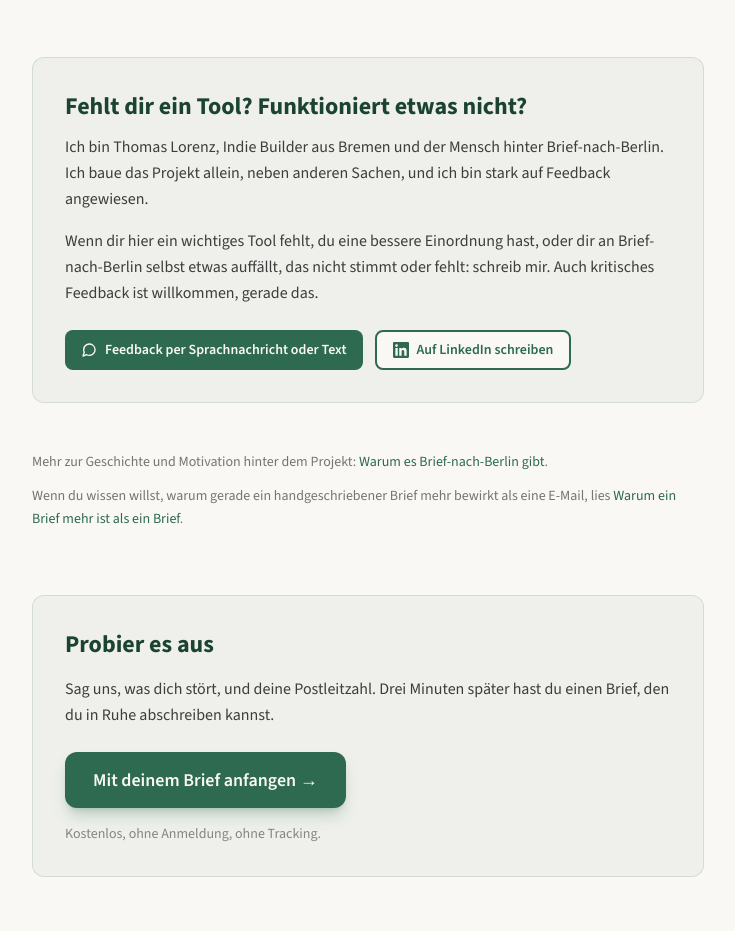
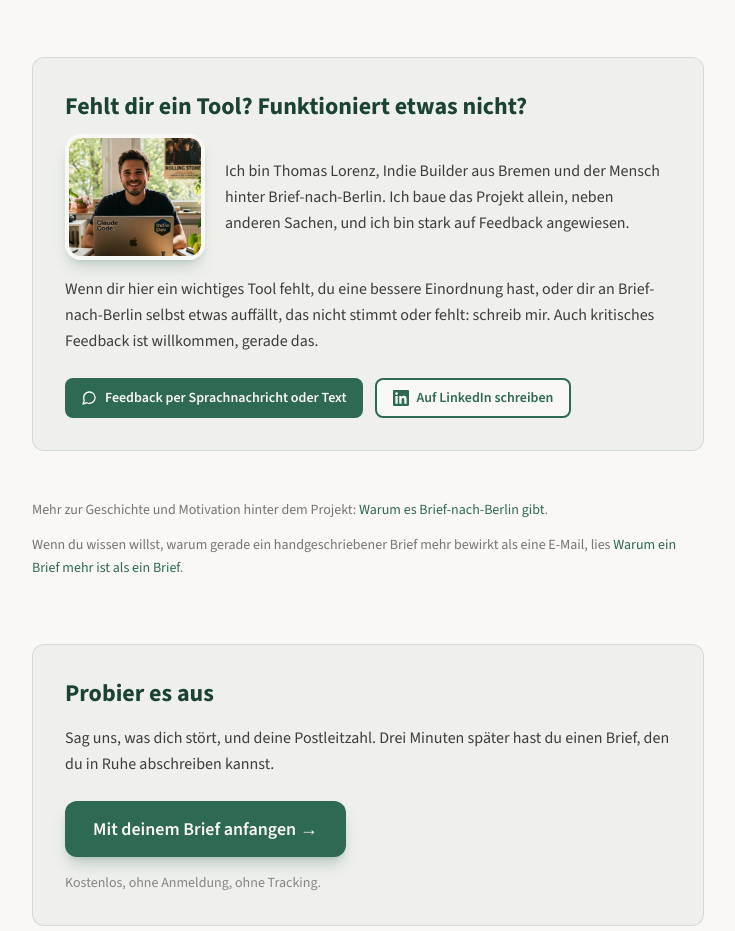
Before and after one commit to tholo91/brief-nach-berlin, a Next.js app in the folder web/: page /andere-tools in a window 1280 px wide. Shown: the part 6180-7111 px from the top of the page, without its empty margins (272-1007 px from the left). Built offline with nearby package versions, Linux system fonts and the light colour scheme.

Commit message:
feat(andere-tools): enhance profile section with image and layout adjustments
Updated the AndereToolsPage to include a portrait image of Thomas Lorenz alongside the introductory text, improving visual engagement and layout.

Added Image component for optimized image handling.

```diff
--- a/web/src/app/(site)/andere-tools/page.tsx
+++ b/web/src/app/(site)/andere-tools/page.tsx
@@ -1,4 +1,5 @@
 import Link from "next/link";
+import Image from "next/image";
 import { Figure } from "@/components/editorial/Figure";
 import { Prose } from "@/components/editorial/Prose";
 import type { Metadata } from "next";
@@ -346,11 +347,22 @@ export default function AndereToolsPage() {
             <h2 className="font-body text-2xl font-bold text-waldgruen-dark mb-3">
               Fehlt dir ein Tool? Funktioniert etwas nicht?
             </h2>
-            <p className="font-body text-warmgrau leading-relaxed mb-4">
-              Ich bin Thomas Lorenz, Indie Builder aus Bremen und der Mensch
-              hinter Brief-nach-Berlin. Ich baue das Projekt allein, neben
-              anderen Sachen, und ich bin stark auf Feedback angewiesen.
-            </p>
+            <div className="flex flex-col sm:flex-row gap-5 items-start sm:items-center mb-4">
+              <div className="shrink-0">
+                <Image
+                  src="/images/thomas-portrait.webp"
+                  alt="Thomas Lorenz, der hinter Brief-nach-Berlin steht"
+                  width={400}
+                  height={360}
+                  className="w-[140px] h-auto rounded-2xl border-4 border-creme shadow-lg shadow-waldgruen/20"
+                />
+              </div>
+              <p className="font-body text-warmgrau leading-relaxed">
+                Ich bin Thomas Lorenz, Indie Builder aus Bremen und der Mensch
+                hinter Brief-nach-Berlin. Ich baue das Projekt allein, neben
+                anderen Sachen, und ich bin stark auf Feedback angewiesen.
+              </p>
+            </div>
             <p className="font-body text-warmgrau leading-relaxed mb-6">
               Wenn dir hier ein wichtiges Tool fehlt, du eine bessere
               Einordnung hast, oder dir an Brief-nach-Berlin selbst etwas
--- a/web/src/app/(site)/feedback/FeedbackForm.tsx
+++ b/web/src/app/(site)/feedback/FeedbackForm.tsx
@@ -43,6 +43,9 @@ export function FeedbackForm({
   const [letterSent, setLetterSent] = useState<boolean | null>(null);
   const [submitted, setSubmitted] = useState(false);
   const [errorMessage, setErrorMessage] = useState<string | null>(null);
+  // True once the server flagged a rate-limit. The next submit click bypasses
+  // the throttle — the warning becomes a soft "are you sure?" instead of a block.
+  const [bypassRateLimit, setBypassRateLimit] = useState(false);
   const [pending, startTransition] = useTransition();
 
   // Strip the signed token from the URL after the server-component handed it
@@ -76,6 +79,7 @@ export function FeedbackForm({
         consent,
         letterSent,
         token,
+        bypassRateLimit,
       });
       // "already_submitted" is functionally a success from the user's POV —
       // their rating exists in the DB, just from an earlier click. Show the
@@ -83,6 +87,9 @@ export function FeedbackForm({
       if ("success" in result || result.error === "already_submitted") {
         setSubmitted(true);
         return;
+      }
+      if (result.error === "rate_limited") {
+        setBypassRateLimit(true);
       }
       setErrorMessage(result.message);
     });
--- a/web/src/lib/actions/submitReview.ts
+++ b/web/src/lib/actions/submitReview.ts
@@ -16,6 +16,10 @@ const reviewSchema = z.object({
   // Required — the form will not allow submit until the user picks Ja/Nein.
   letterSent: z.boolean(),
   token: z.string().min(20).max(4000),
+  // Set by the client after the user dismissed the rate-limit warning and
+  // confirmed they want to submit anyway. The unique-token DB constraint
+  // still prevents true duplicates — this only suppresses the IP throttle.
+  bypassRateLimit: z.boolean().optional(),
 });
 
 export type SubmitReviewResult =
@@ -53,6 +57,7 @@ export async function submitReviewAction(
   }
 
   const ip = await getClientIp();
+  if (!data.bypassRateLimit) {
     const limit = checkRateLimit(
       `review:ip:${ip}`,
       LIMITS.REVIEW_PER_IP.max,
@@ -62,9 +67,10 @@ export async function submitReviewAction(
       return {
         error: "rate_limited",
         message:
-        "Du hast gerade eben schon eine Bewertung abgegeben. Bitte warte einen Moment.",
+          "Du hast gerade eben schon eine Bewertung abgegeben. Wenn du trotzdem eine zweite abschicken möchtest, klick einfach nochmal.",
         retryAfterSeconds: limit.retryAfterSeconds,
       };
+    }
   }
 
   // DSGVO: the IP hash must be irreversible. SHA-256 of an IPv4 is brute-forceable
```
Lines whose indentation alone changed are shown as unchanged.
